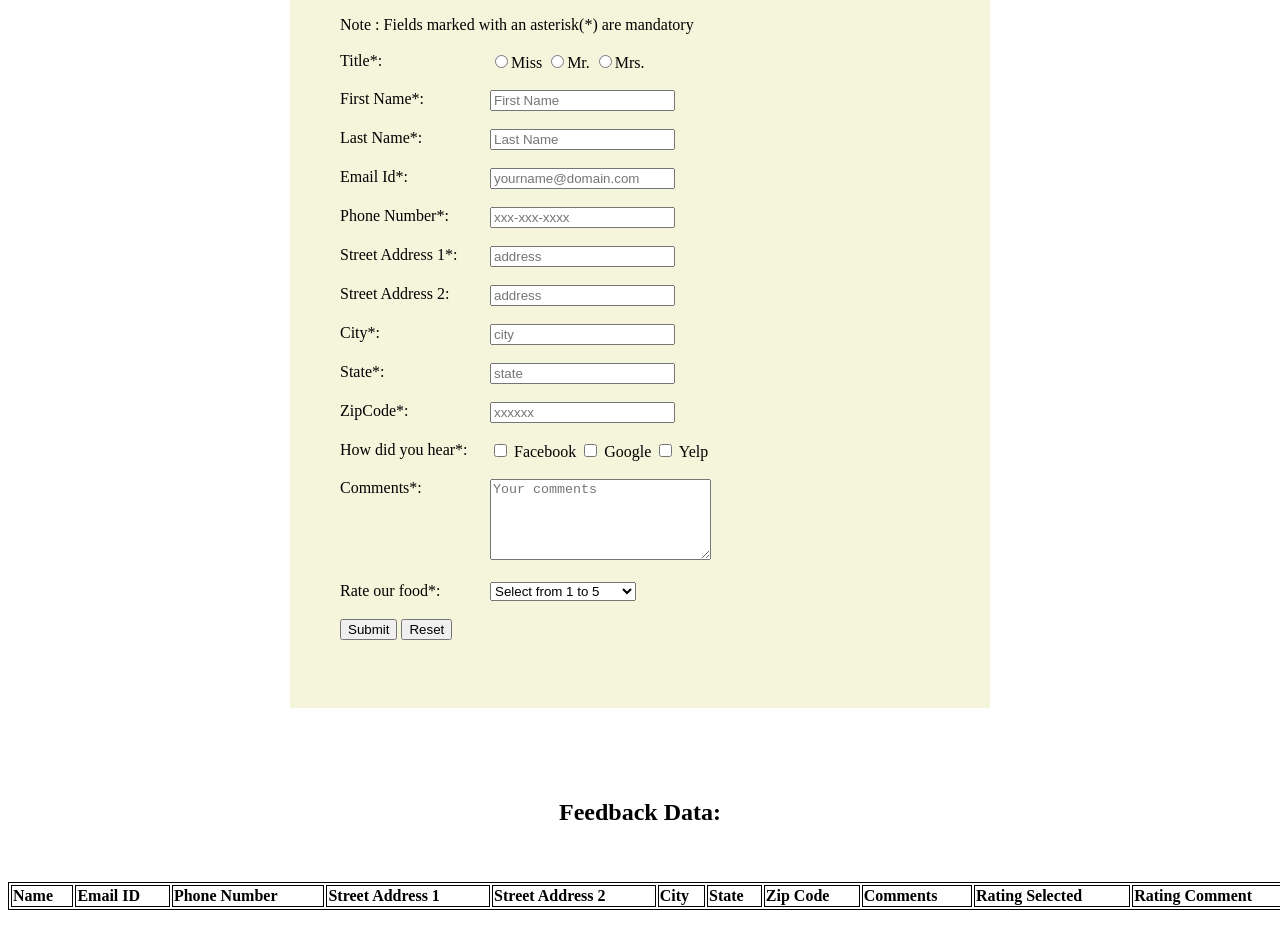
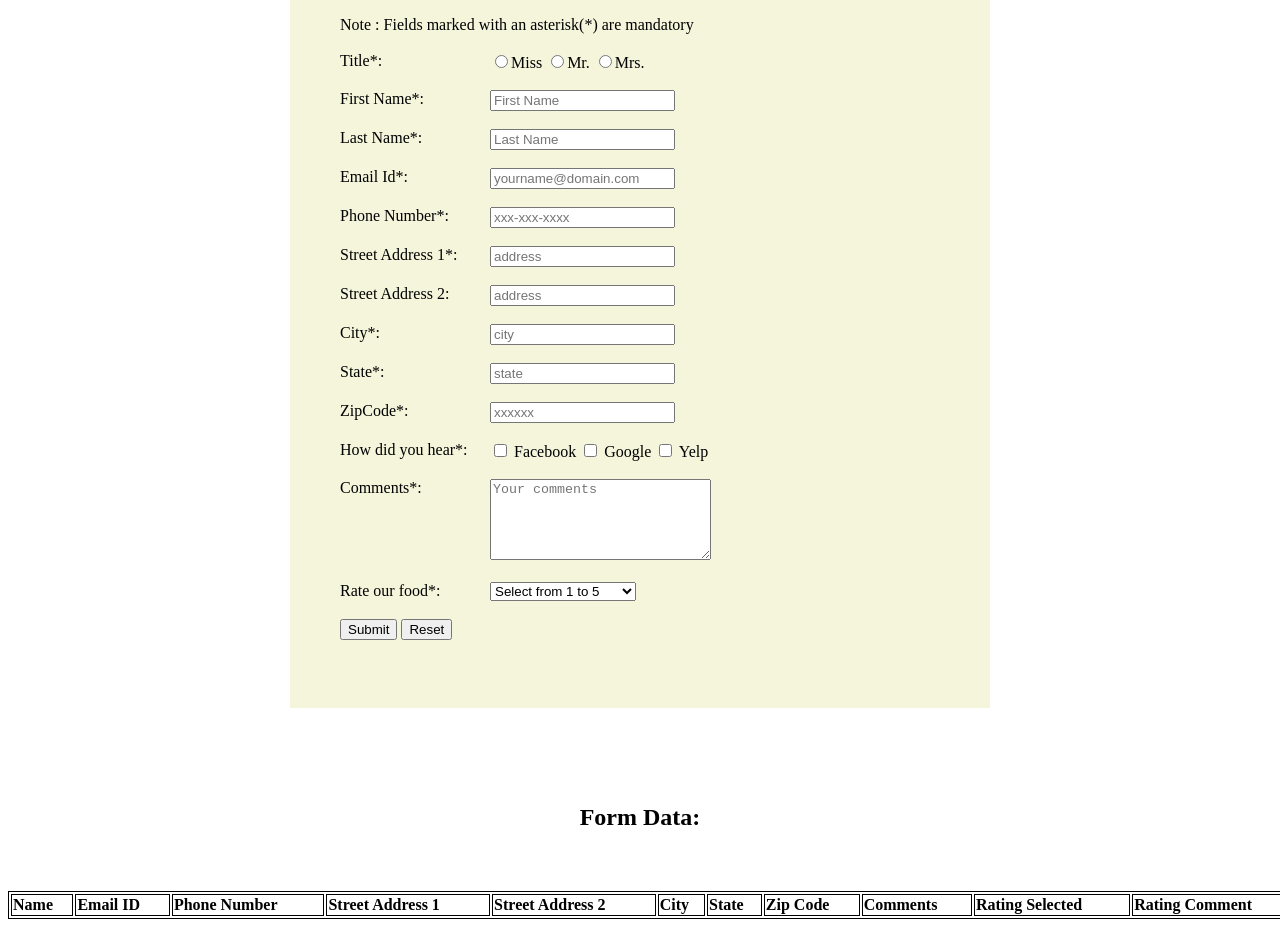
Before and after one commit to ChannalKishor/Web-Design-and-User-Experience, a plain HTML site: page Assignment 4/Form.html in a window 1280 px wide. Shown: the part 150-1077 px from the top of the page. Drawn offline with Linux system fonts and the light colour scheme.

Commit message:
making changes to Feedback form

```diff
--- a/Assignment 4/Form.html
+++ b/Assignment 4/Form.html
@@ -184,7 +184,7 @@
     <br /><br /><br /><br />
 
     <div class="table-container">
-      <h2 class="table-header">Feedback Data:</h2>
+      <h3 class="table-header">Form Data:</h3>
       <br /><br />
       <table id="tableData">
         <tr>
@@ -203,6 +203,6 @@
       </table>
     </div>
 
-    <script src="./script.js" />
+    <script src="./script.js"></script>
   </body>
 </html>
```
